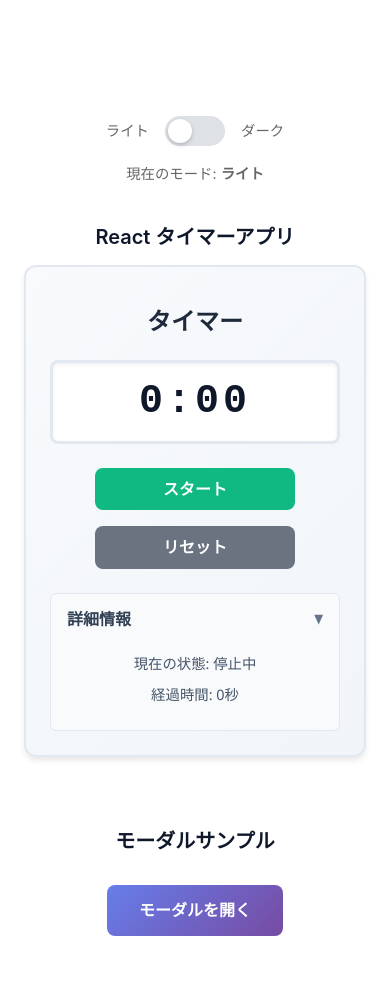
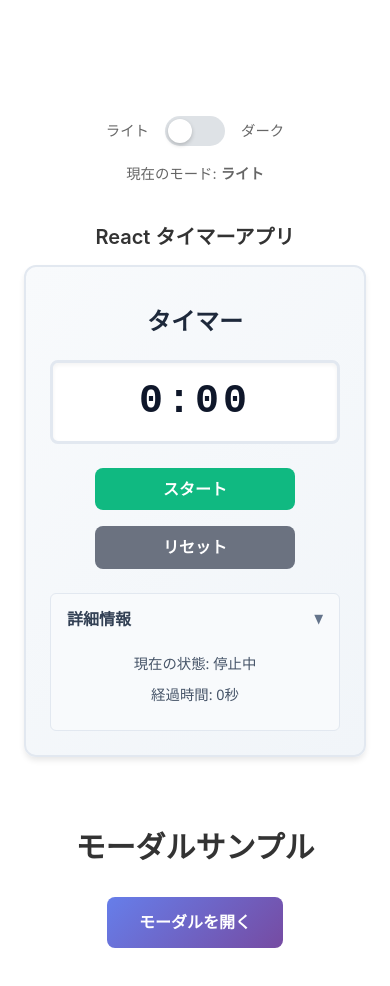
Before and after one commit to ryog709/react-ts, a React (Vite) app: page / in a window 390 px wide. Shown: the top 986 px of the page. Built offline with nearby package versions, Linux system fonts and the light colour scheme.

Commit message:
add: AppコンポーネントとModalExampleコンポーネントでSectionTitleを導入し、見出しの構造を改善

```diff
--- a/src/App.tsx
+++ b/src/App.tsx
@@ -3,16 +3,18 @@ import "./styles/Timer.css"; // レイヤー別分割：stylesフォルダから
 import "./styles/Modal.css";
 import "./styles/ModalExample.css";
 import "./styles/ColorModeToggle.css";
+import "./styles/SectionTitle.css";
 // import Timer from "./components/Timer"; // レイヤー別分割：componentsフォルダからインポート
 import { TestTimer } from "./components/TestTimer";
 import { ModalExample } from "./components/ModalExample";
 import { ColorModeToggle } from "./components/ColorModeToggle";
+import { SectionTitle } from "./components/SectionTitle";
 
 export const App = () => {
   return (
     <div className="container">
       <ColorModeToggle />
-      <h1 className="text-center">React タイマーアプリ</h1>
+      <SectionTitle>React タイマーアプリ</SectionTitle>
       <TestTimer />
       <ModalExample />
     </div>
--- a/src/components/ModalExample.tsx
+++ b/src/components/ModalExample.tsx
@@ -1,5 +1,6 @@
 import { useState } from "react"; // Reactのstateを使うために必要
 import { Modal } from "./Modal"; // 作ったばっかりのModalコンポーネントをここで使う
+import { SectionTitle } from "./SectionTitle";
 
 export const ModalExample = () => {
   // モーダルが開いてるか閉じてるかを管理するstate
@@ -14,7 +15,7 @@ export const ModalExample = () => {
   return (
     // モーダルサンプルの全体を囲むdiv
     <div className="modal-example">
-      <h1>モーダルサンプル</h1>
+      <SectionTitle level={2}>モーダルサンプル</SectionTitle>
       <div className="controls">
         {/* このボタンをクリックするとモーダルが開く */}
         <button onClick={openModal} className="open-button">
--- /dev/null
+++ b/src/components/SectionTitle.tsx
@@ -0,0 +1,31 @@
+import type { ReactNode } from "react";
+
+interface SectionTitleProps {
+  /** セクションタイトルのテキスト */
+  children: ReactNode;
+  /** タイトルのレベル (h1, h2, h3など) */
+  level?: 1 | 2 | 3 | 4 | 5 | 6;
+  /** 追加のCSSクラス名 */
+  className?: string;
+  /** テキストの配置 */
+  align?: "left" | "center" | "right";
+}
+
+export const SectionTitle = ({
+  children,
+  level = 1,
+  className = "",
+  align = "center",
+}: SectionTitleProps) => {
+  // ヘッダータグを動的に決定
+  const HeadingTag = `h${level}` as const;
+
+  // BEM記法でクラス名を構築
+  const baseClass = "section-title";
+  const modifierClass = align !== "center" ? `${baseClass}--${align}` : "";
+  const classes = [baseClass, modifierClass, className]
+    .filter(Boolean)
+    .join(" ");
+
+  return <HeadingTag className={classes}>{children}</HeadingTag>;
+};
--- /dev/null
+++ b/src/styles/SectionTitle.css
@@ -0,0 +1,34 @@
+/* SectionTitle.css - セクションタイトルコンポーネントのスタイル */
+
+.section-title {
+  color: var(--text-primary, var(--color-gray-900, #0f172a));
+  font-size: var(--font-size-3xl, 1.875rem);
+  font-weight: 600;
+  line-height: 1.2;
+  text-align: center;
+  margin-top: var(--spacing-lg, 1.5rem);
+  transition: color 0.3s ease;
+}
+
+/* テキスト配置のモディファイア */
+.section-title--left {
+  text-align: left;
+}
+
+.section-title--right {
+  text-align: right;
+}
+
+/* レスポンシブ対応 */
+@media (max-width: 768px) {
+  .section-title:where(h1) {
+    font-size: var(--font-size-2xl, 1.5rem);
+  }
+}
+
+@media (max-width: 480px) {
+  .section-title:where(h1) {
+    font-size: var(--font-size-xl, 1.25rem);
+  }
+
+}
```
